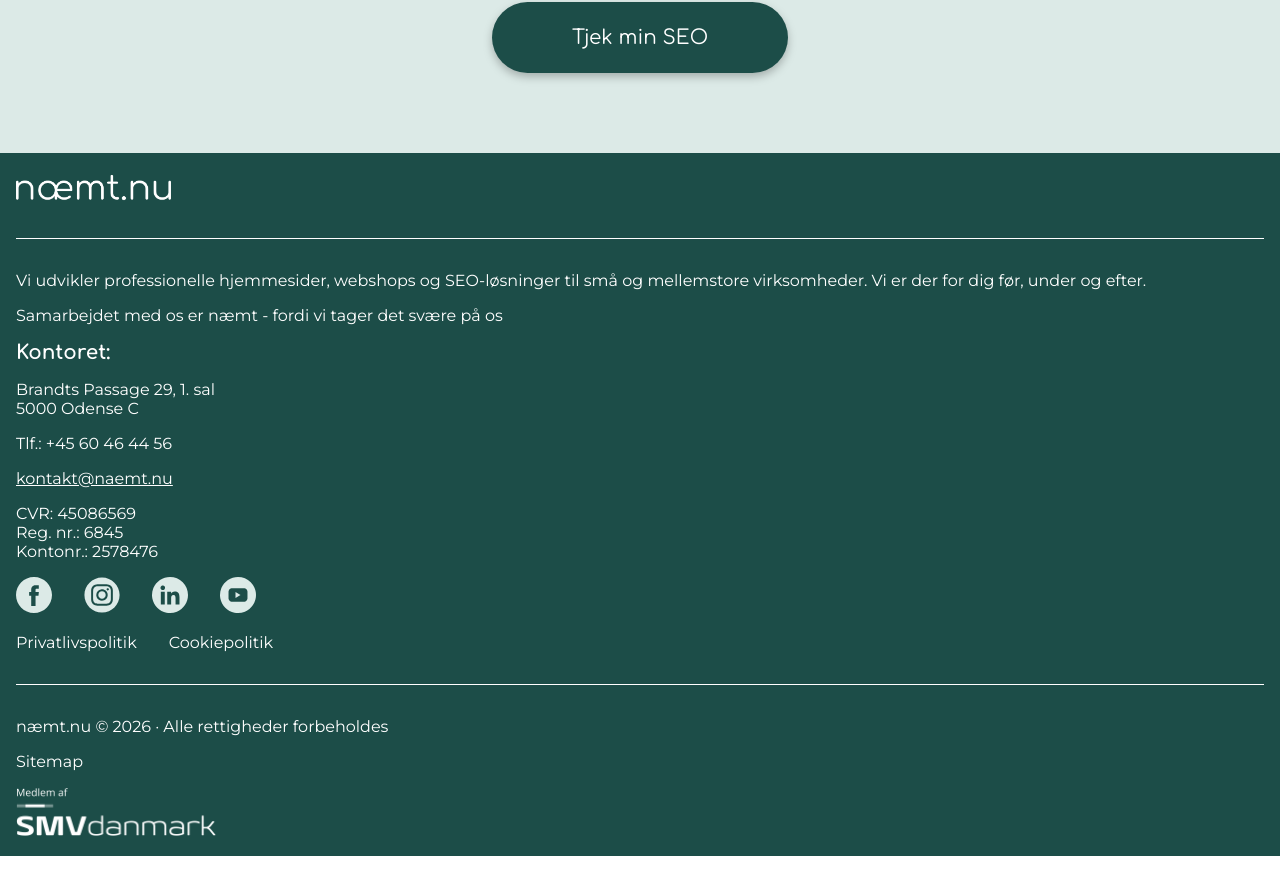
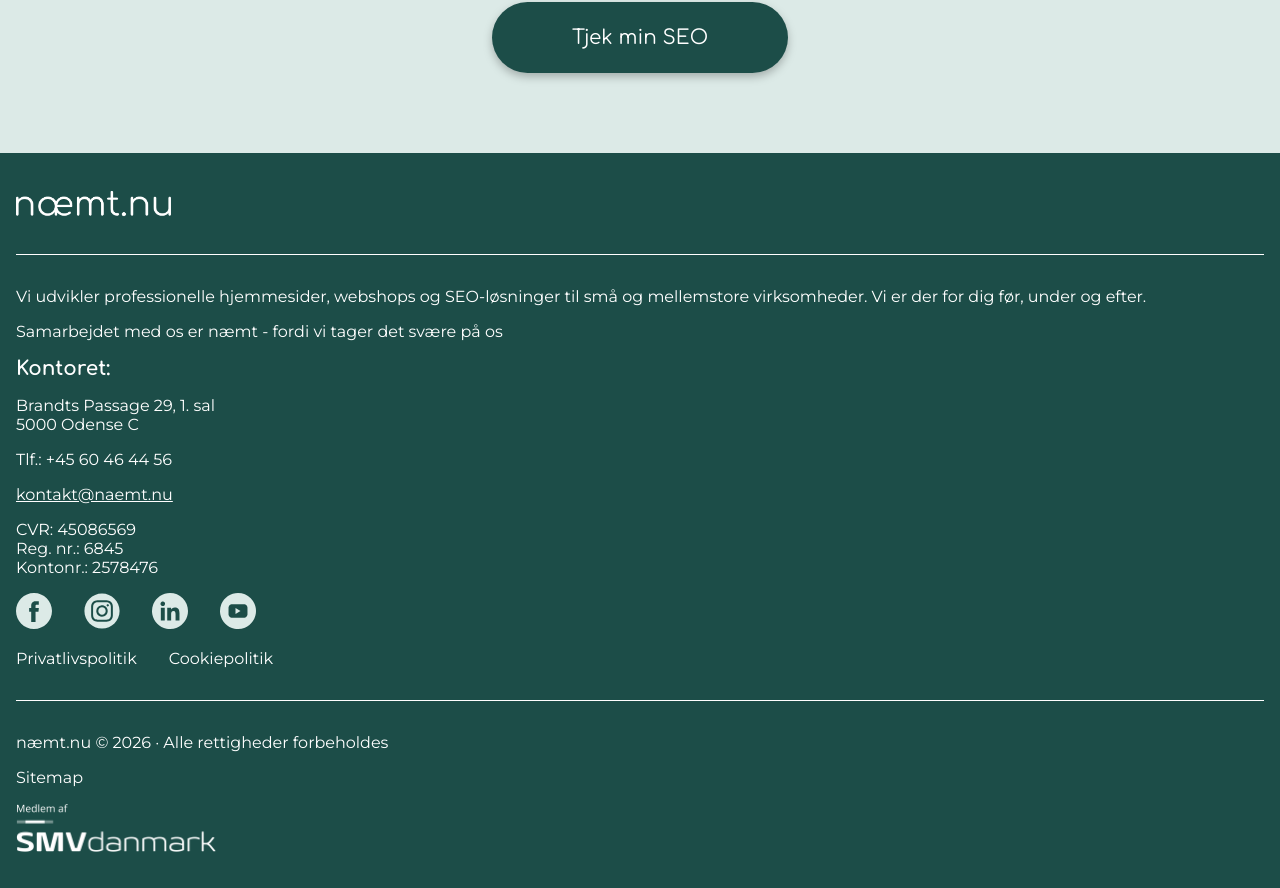
Before and after one commit to SofiePedersen/naemtnu, a Vue app: page / in a window 1280 px wide. Shown: the part 453-1341 px from the top of the page. Before the commit the page ends 1309 px from the top, so only its background shows below. Built offline with nearby package versions, Linux system fonts and the light colour scheme; no server answers.

Commit message:
Update Footer.vue

```diff
--- a/src/components/Footer.vue
+++ b/src/components/Footer.vue
@@ -80,6 +80,8 @@ footer {
   background-color: $color-kelp-green;
   color: $color-cloudy-white;
   padding: 1rem;
+  padding-top: 2rem;
+  padding-bottom: 2rem;
 }
 
 .footer__content--logo {
```
